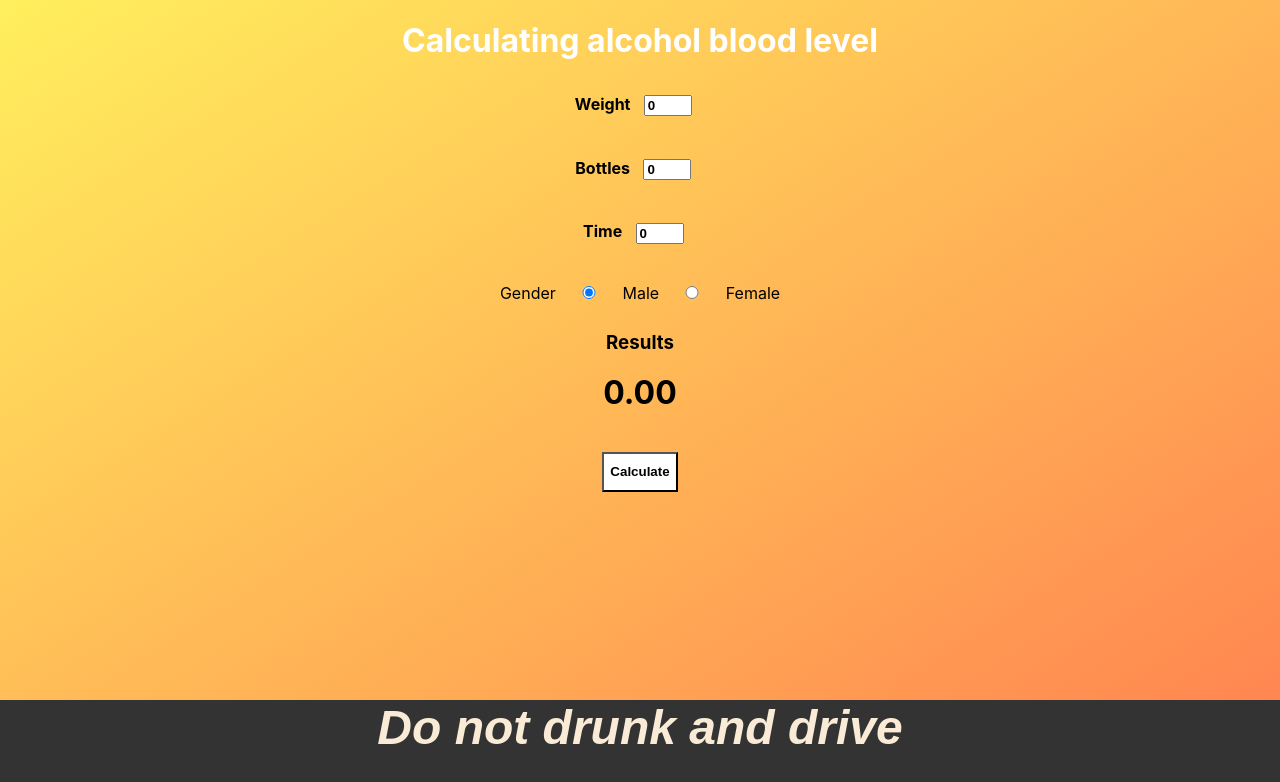
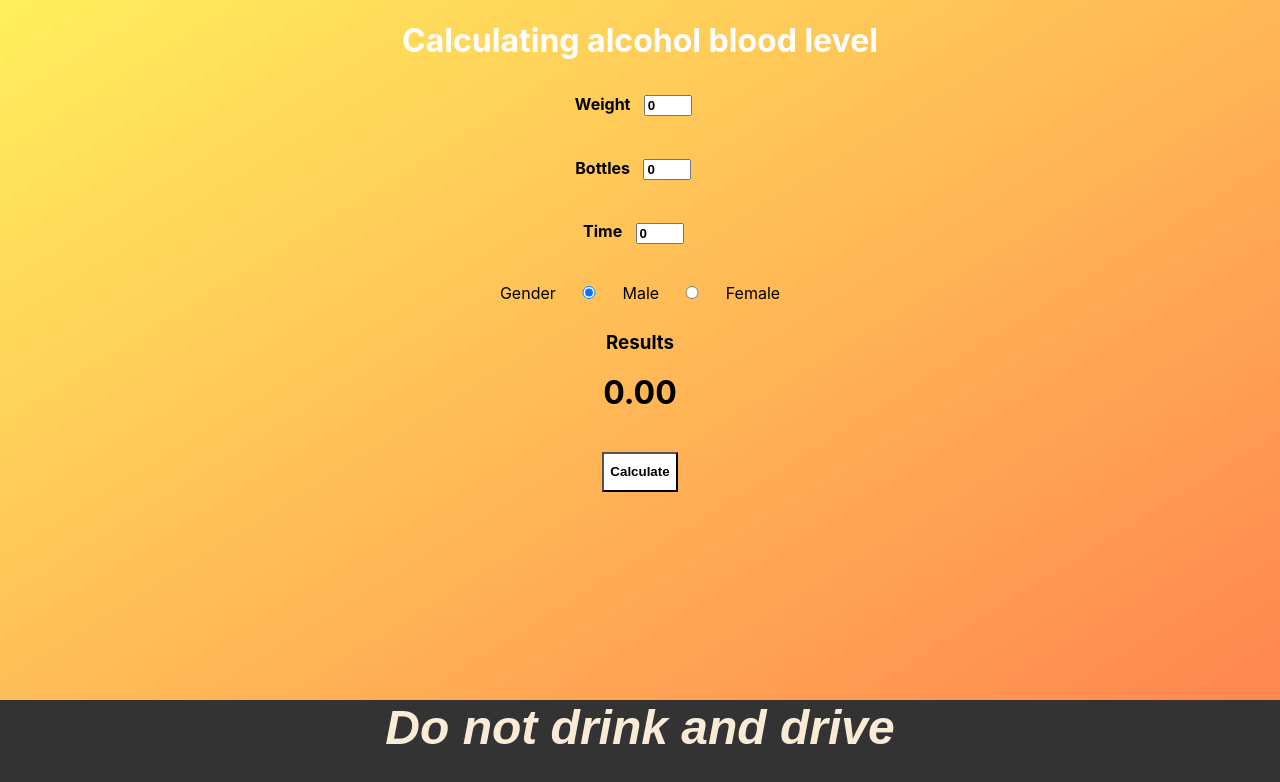
Before and after one commit to ToniJukkola/alcometer_teht1, a React (Create React App) app: page / in a window 1280 px wide. Shown: the top 782 px of the page. Built offline with nearby package versions, Linux system fonts and the light colour scheme.

Commit message:
Pieni korjaus.

```diff
--- a/src/App.js
+++ b/src/App.js
@@ -56,7 +56,7 @@ function App() {
         <div>
           <footer>
           <div>
-            Do not drunk and drive
+            Do not drink and drive
           </div>
           </footer>
         </div>
```
